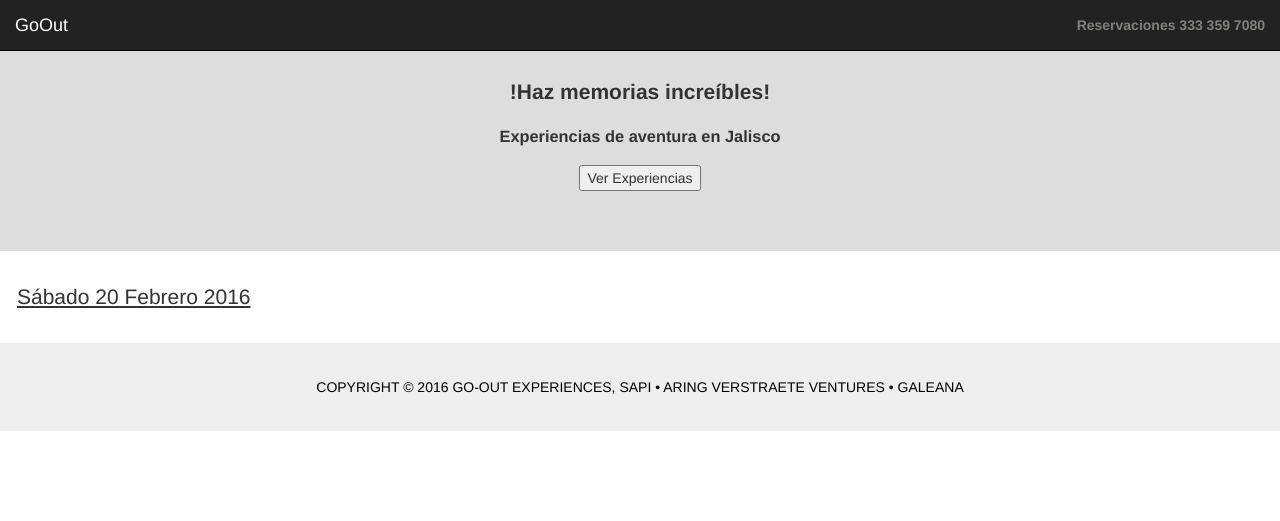
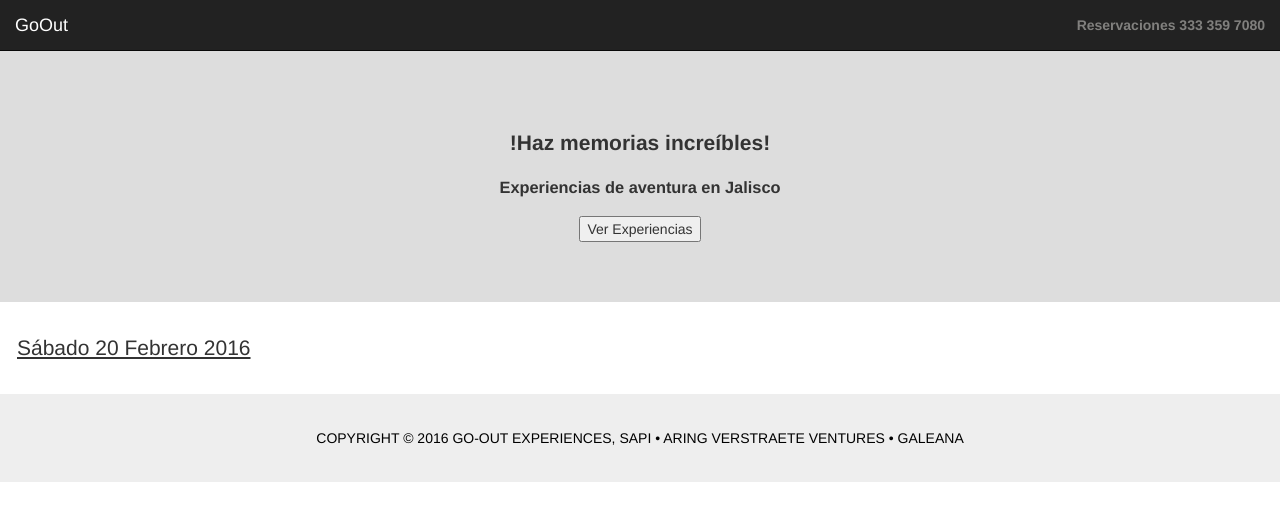
Before and after one commit to Go-Out/goout, a Django app: page / in a window 1280 px wide. Shown: the top 521 px of the page. Run offline with Django 3.2, Linux system fonts and the light colour scheme; data that the repository does not hold is empty; parts of the project's set-up code (start-up, migrations or seed data) failed here and were passed over; some libraries are stand-ins or nearby versions.

Commit message:
Fixed the top padding of the body for the fixed navbar

```diff
--- a/app/static/app/stylesheets/general.css
+++ b/app/static/app/stylesheets/general.css
@@ -22,8 +22,8 @@
 }
 
 
-.body {
-  padding-top: 70px;
+body {
+  padding-top: 51px;
 }
 
 .footer {
```
